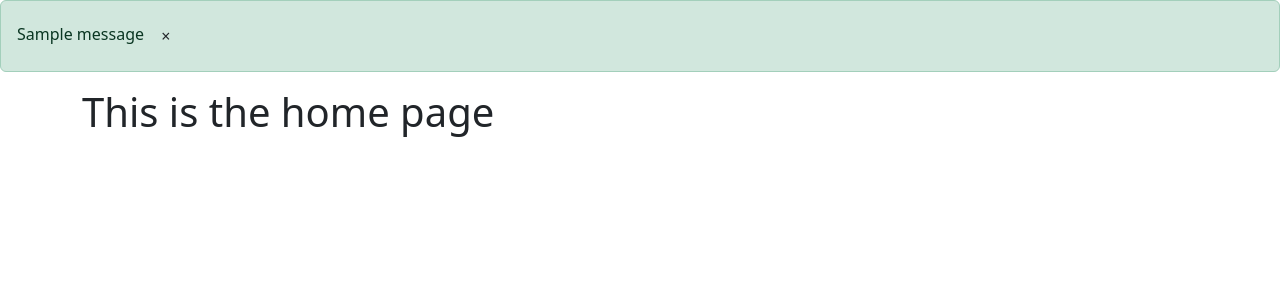
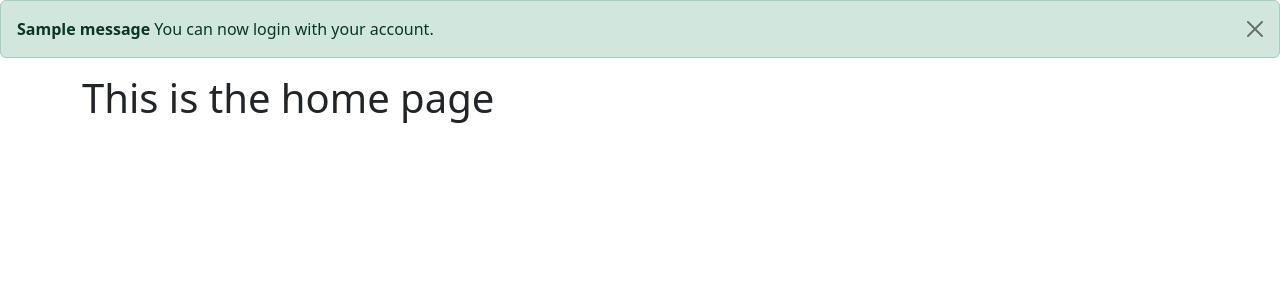
Before and after one commit to Titi923/Flask_WebApp, a Flask app: page / in a window 1280 px wide. Shown: the part 56-356 px from the top of the page. Run offline with Flask 3, Linux system fonts and the light colour scheme; tables that the repository leaves empty hold one stand-in row (values such as "Sample post"); one stand-in notice (Sample message) is shown.

```diff
--- a/app/templates/base.html
+++ b/app/templates/base.html
@@ -38,19 +38,15 @@
         {% if messages %}
             {% for category, message in messages %}
                 {% if category == 'error' %}
-                    <div class="alert alert-danger alter-dismissable fade show" role="alert">
-                        {{ message }}
-                        <button type="button" class="btn" data-dismiss="alert">
-                            <span aria-hidden="true">&times;</span>
-                        </button>
+                    <div class="alert alert-warning alert-dismissible fade show" role="alert">
+                        <strong>{{ message }}</strong>
+                        <button type="button" class="btn-close" data-bs-dismiss="alert" aria-label="Close"></button>
                     </div>
                 {% endif %}
                 {% if category == 'success' %}
-                    <div class="alert alert-success alter-dismissable fade show" role="alert">
-                        {{ message }}
-                        <button type="button" class="btn" data-dismiss="alert">
-                            <span aria-hidden="true">&times;</span>
-                        </button>
+                    <div class="alert alert-success alert-dismissible fade show" role="alert">
+                        <strong>{{ message }}</strong> You can now login with your account.
+                        <button type="button" class="btn-close" data-bs-dismiss="alert" aria-label="Close"></button>
                     </div>
                 {% endif %}
             {% endfor %}
```
Also changed, not shown: app/auth.py (+11 -4 lines), instance/database.db.
